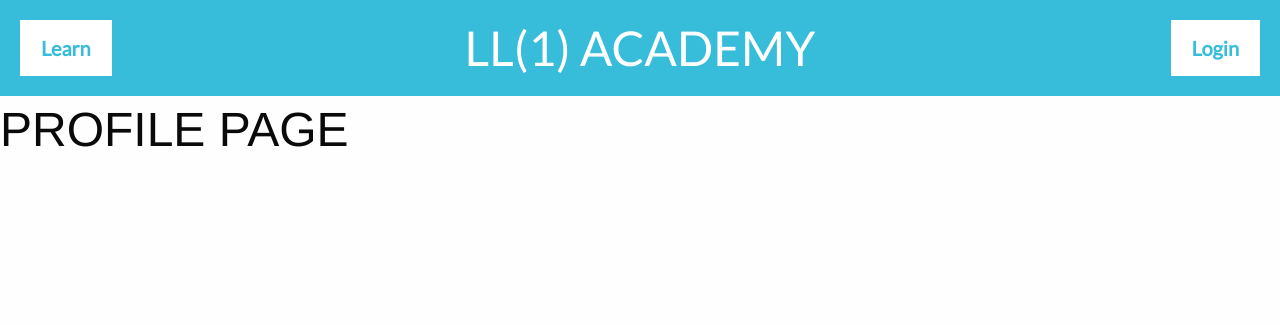
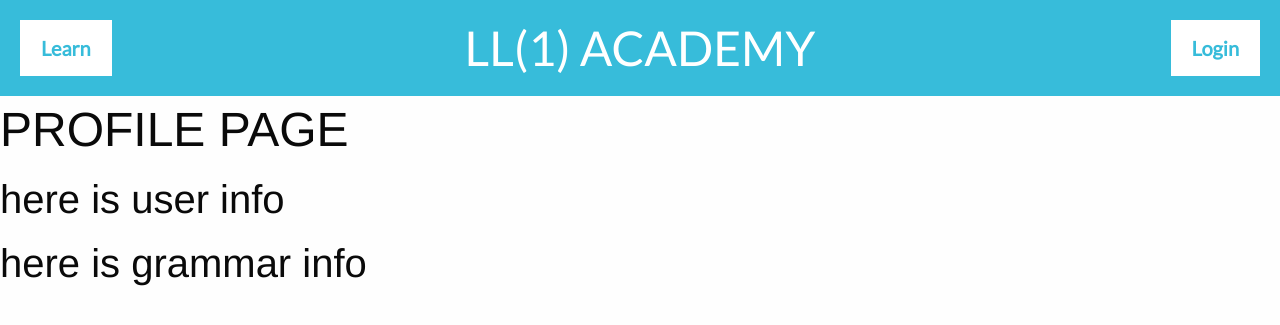
Before and after one commit to H-Huang/LL1-Academy, a Django app: page /profile in a window 1280 px wide. Shown: the top 325 px of the page. Run offline with Django 3.2, Linux system fonts and the light colour scheme; some libraries are stand-ins or nearby versions; some web fonts are replaced.

Commit message:
Display grammar data from database and show it in user profile

```diff
--- a/LL1_Academy/templates/LL1_Academy/profile.html
+++ b/LL1_Academy/templates/LL1_Academy/profile.html
@@ -6,6 +6,12 @@
 
 {% block content %}
 <h1>PROFILE PAGE</h1>
+<h2>here is user info</h2>
+
+<h2>here is grammar info</h2>
+{% for grammar in list_of_grammars %}
+	<h3>grammar data: {{grammar}}</h3>
+{% endfor %}
 
 {% endblock %}
 
--- a/LL1_Academy/views/questionViews.py
+++ b/LL1_Academy/views/questionViews.py
@@ -7,8 +7,9 @@
 from django.contrib.auth import authenticate, login, logout
 from django.contrib.auth.models import User
 from django.contrib import messages
+from django.forms.models import model_to_dict
+
 from LL1_Academy.views import stats
-
 from LL1_Academy.models import *
 
 def get_random_grammar(max_id=None):
@@ -88,7 +89,18 @@
 		return render(request, 'LL1_Academy/register.html')
 
 def profile(request):
-    return render(request, 'LL1_Academy/profile.html')
+	current_user_id = request.user.id
+	user_histories = UserHistory.objects.all().filter(user_id=current_user_id)
+	context = {"list_of_grammars": [], "user_info": {}}
+	# get data for each grammar that the user has completed
+	for user_history in user_histories:
+		grammar = Grammar.objects.get(pk=user_history.grammar_id)
+		grammar_dict = model_to_dict(grammar, fields=["prods", "terminals", "nonTerminals", "startSymbol"])
+		stats_dict = model_to_dict(user_history, fields=["complete", "score", "updateTime"])
+		combined_dicts = dict(list(grammar_dict.items()) + list(stats_dict.items()))
+		context["list_of_grammars"].append(combined_dicts)
+
+	return render(request, 'LL1_Academy/profile.html', context)
 
 def get_question(request):
 	gid = request.session['gid']
```
